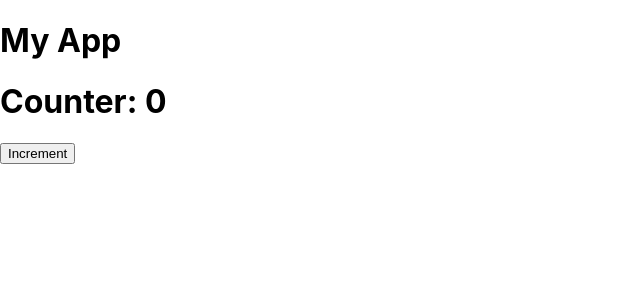
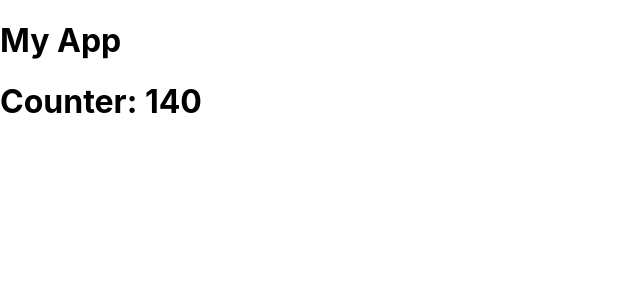
Before and after one commit to NicolaPisani/react, a React (Create React App) app in the folder hello/: page / in a window 1280 px wide. Shown: the top 300 px of the page, without its empty margins (0-640 px from the left). Built offline with nearby package versions, Linux system fonts and the light colour scheme.

Commit message:
useeffect-counter-ad-a-function-component

```diff
--- a/hello/src/App.js
+++ b/hello/src/App.js
@@ -1,19 +1,13 @@
 import React from "react";
-import ClickCounter from "./ClickCounter";
+import Counter from "./Counter";
 
-class App extends React.Component {
-  handleCounterChange = (value) => {
-    console.log("Counter changed:", value);
-  };
-
-  render() {
-    return (
-      <div>
-        <h1>My App</h1>
-        <ClickCounter onCounterChange={this.handleCounterChange} />
-      </div>
-    );
-  }
+function App() {
+  return (
+    <div>
+      <h1>My App</h1>
+      <Counter />
+    </div>
+  );
 }
 
 export default App;
--- a/hello/src/Counter.js
+++ b/hello/src/Counter.js
@@ -1,30 +1,19 @@
-import React from 'react';
-import CounterDisplay from './CounterDisplay';
+import React, { useState, useEffect } from "react";
 
-class Counter extends React.Component {
-  state = {
-    count: 0
-  };
+const Counter = () => {
+  const [count, setCount] = useState(0);
 
-  componentDidMount() {
-    this.interval = setInterval(() => {
-      this.setState(prevState => ({
-        count: prevState.count + 1
-      }));
+  useEffect(() => {
+    const intervalId = setInterval(() => {
+      setCount((prevCount) => prevCount + 20);
     }, 1000);
-  }
 
-  componentWillUnmount() {
-    clearInterval(this.interval);
-  }
+    return () => {
+      clearInterval(intervalId);
+    };
+  }, []);
 
-  render() {
-    return (
-      <div>
-        <CounterDisplay count={this.state.count} />
-      </div>
-    );
-  }
-}
+  return <h1>Counter: {count}</h1>;
+};
 
 export default Counter;
```
